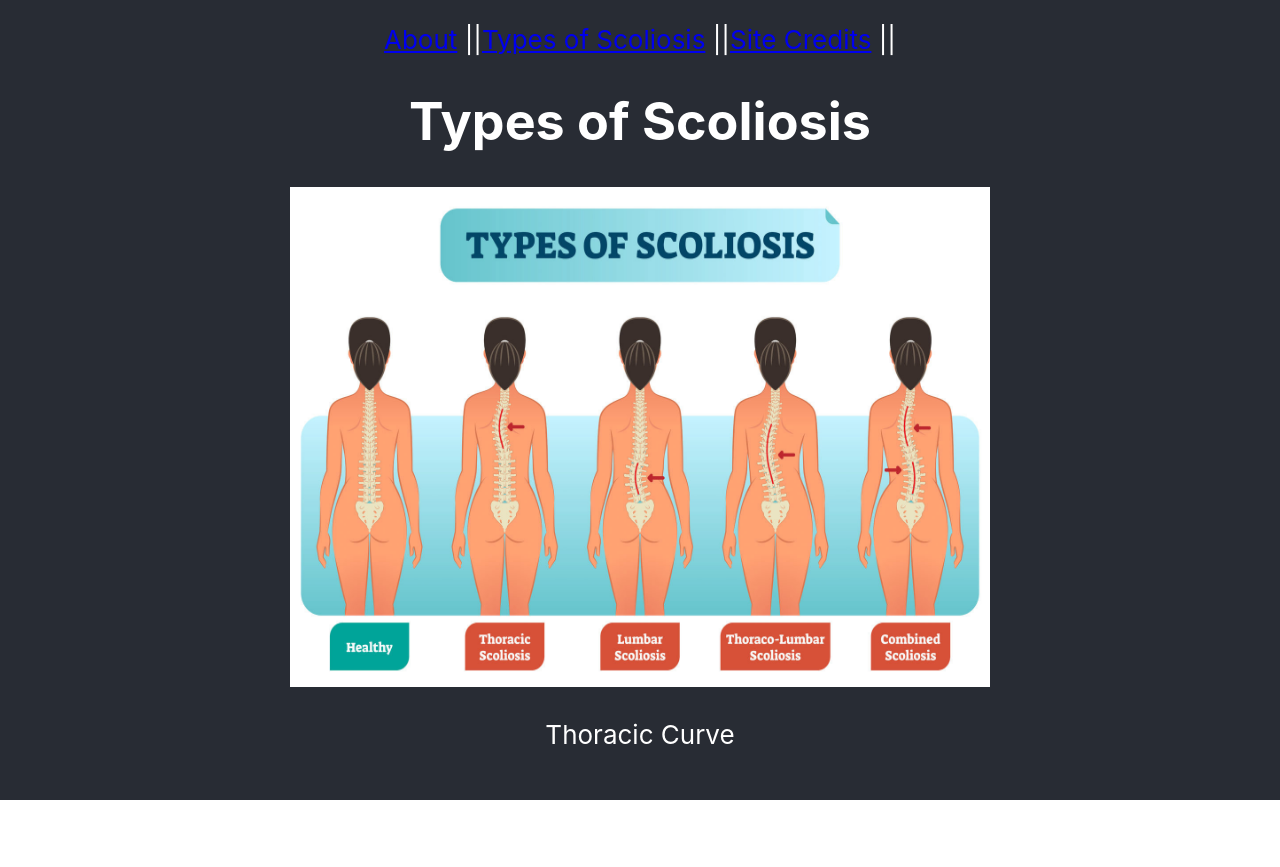
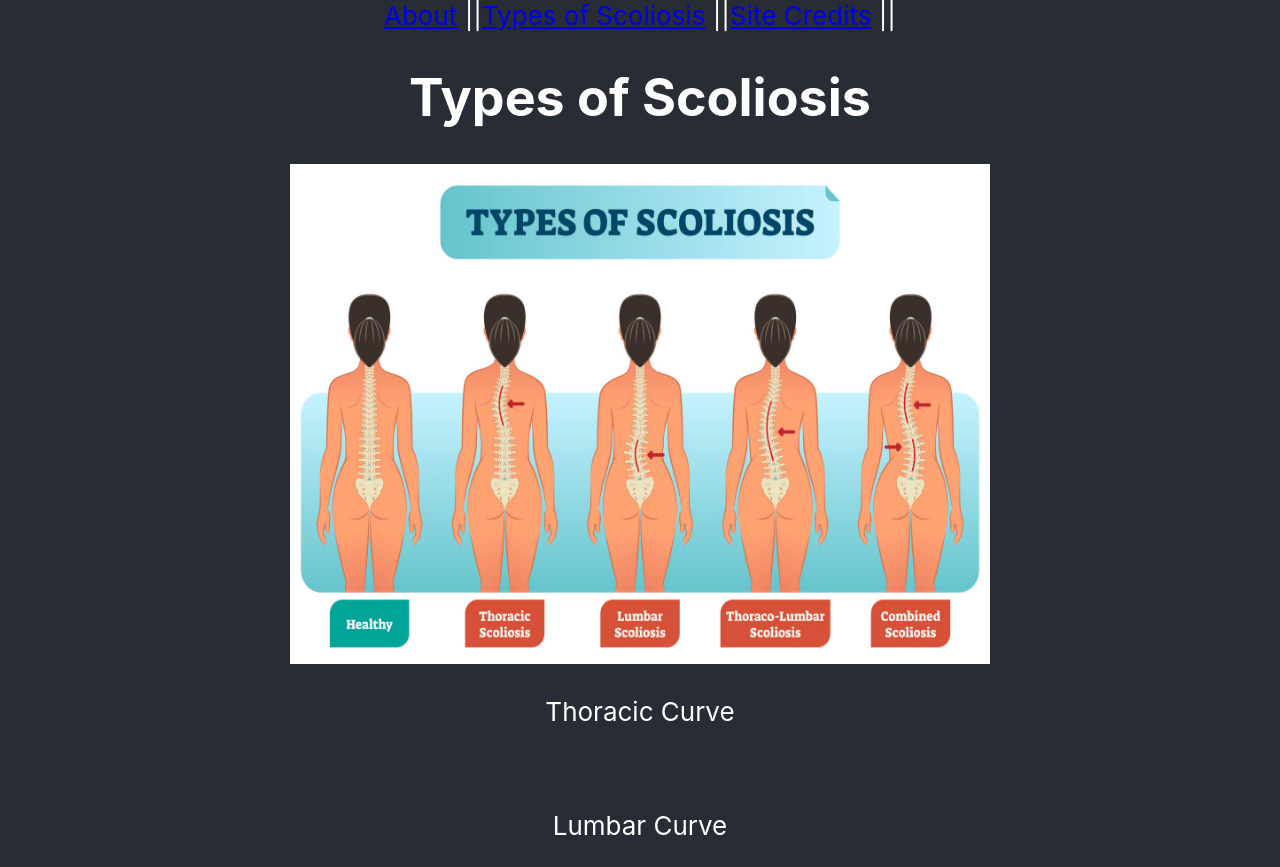
Before and after one commit to YoshiMejia/scoliosis-SPA, a React (Create React App) app: page /types in a window 1280 px wide. Before the commit the page ends 800 px from the top, so only its background shows below. Built offline with nearby package versions, Linux system fonts and the light colour scheme.

Commit message:
added in lumbar component and state for hiding component

```diff
--- a/src/containers/TypesContainer.js
+++ b/src/containers/TypesContainer.js
@@ -1,16 +1,27 @@
 import React from 'react';
 import types_of_scoly from '../types_of_scoly.jpeg';
 import { Thoracic } from '../components/Thoracic';
+import { Lumbar } from '../components/Lumbar';
+
 
 class TypesContainer extends React.Component {
     state = {
-        showThoracic: false
+        showThoracic: false,
+        showLumbar: false
     }
 
-    hideForm = () => {
-        this.setState({
-            showThoracic: !this.state.showThoracic
-        })
+    hideForm = (e) => {
+        if (e.target.className === 'thoracic-button'){
+            this.setState({
+                ...this.state,
+                showThoracic: !this.state.showThoracic
+            })
+        } else if (e.target.className === 'lumbar-button'){
+            this.setState({
+                ...this.state,
+                showLumbar: !this.state.showLumbar
+            })
+        }
     }
 
     render(){
@@ -21,6 +32,9 @@ class TypesContainer extends React.Component {
 
                     <p className='thoracic-button' onClick={this.hideForm}>Thoracic Curve</p>
                         {this.state.showThoracic && <Thoracic />}
+                <br />
+                    <p className='lumbar-button' onClick={this.hideForm}>Lumbar Curve</p>
+                        {this.state.showLumbar && <Lumbar />}
                     {/*
                     container will hold Types.js which will be components of data holding info on each curve in the photo.
 
```
